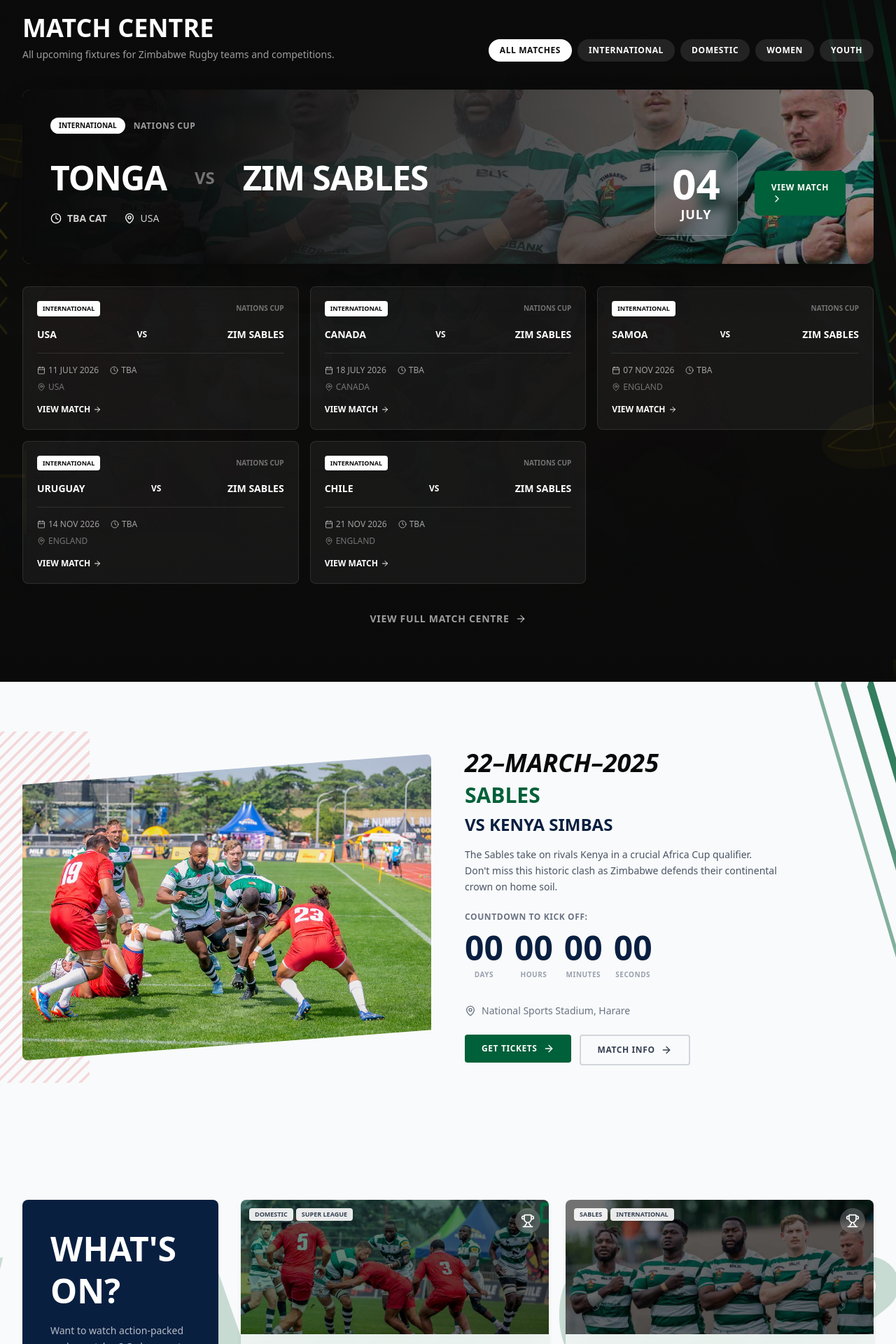
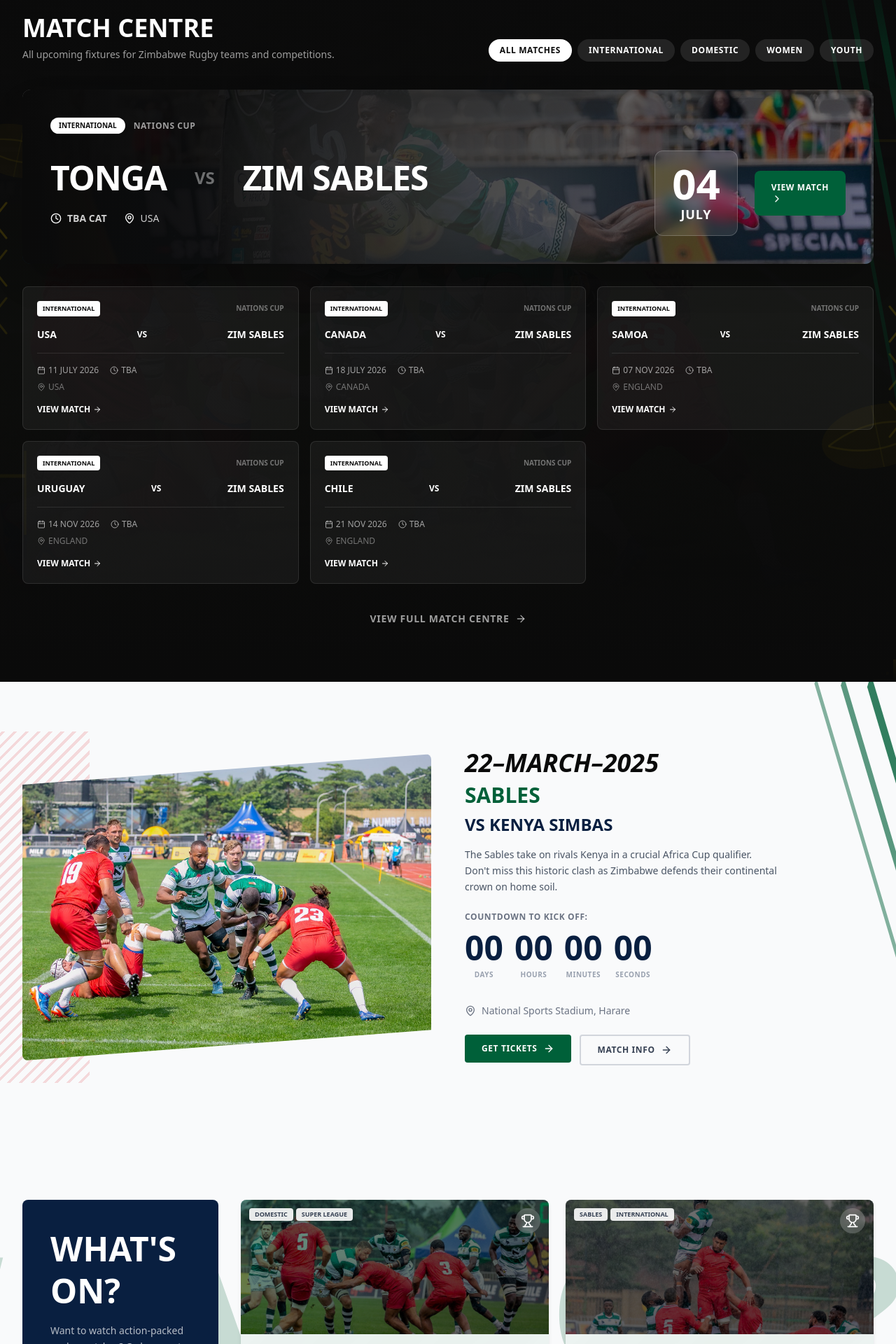
Before and after one commit to No1zee/ZimRugby, a Next.js app: page / in a window 1280 px wide. Shown: the part 860-2780 px from the top of the page at 70% size. Built offline with nearby package versions, Linux system fonts and the light colour scheme.

Commit message:
diversify images by using vid1 and vid2 in events and match strip

```diff
--- a/src/components/home/EventsBlock.tsx
+++ b/src/components/home/EventsBlock.tsx
@@ -32,7 +32,7 @@
     tags: ["Sables", "International"],
     icon: Trophy,
     color: "from-gray-900 to-black",
-    image: "/images/teams/sables.jpg"
+    image: "/images/media/vid1.jpg"
   },
   {
     id: 3,
--- a/src/components/home/MatchCentreStrip.tsx
+++ b/src/components/home/MatchCentreStrip.tsx
@@ -172,7 +172,7 @@
             <Tilt3DCard tiltAmount={3}>
               <div className="relative bg-rich-black rounded-xl overflow-hidden mb-8 shadow-2xl">
                 <Image
-                  src="/images/teams/sables.jpg"
+                  src="/images/media/vid2.jpg"
                   alt="Featured Match"
                   fill
                   className="object-cover opacity-60"
```
